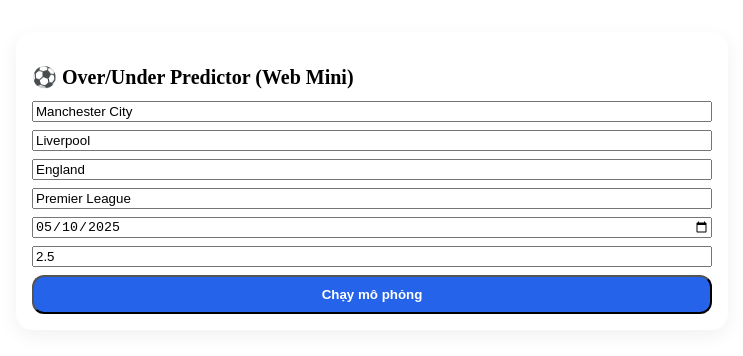
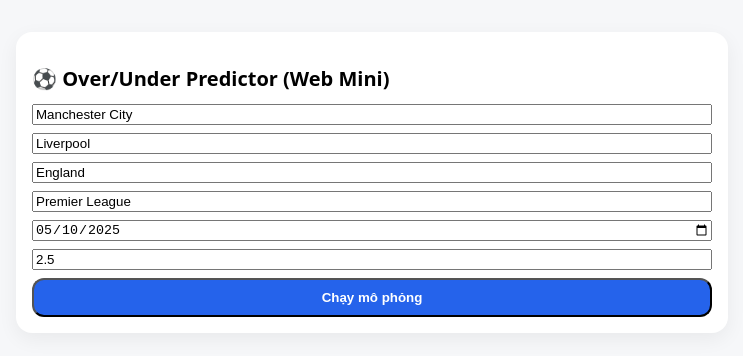
Before and after one commit to quocminhvo93-boop/ou-predictor, a Next.js app: page / in a window 1280 px wide. Shown: the top 356 px of the page, without its empty margins (268-1011 px from the left). Built offline with nearby package versions, Linux system fonts and the light colour scheme.

Commit message:
Create layout.js

```diff
--- /dev/null
+++ b/app/layout.js
@@ -0,0 +1,14 @@
+export const metadata = {
+  title: "OU Predictor",
+  description: "Mini web chạy dự đoán Over/Under",
+};
+
+export default function RootLayout({ children }) {
+  return (
+    <html lang="vi">
+      <body style={{ fontFamily: "system-ui, Arial, sans-serif", background: "#f6f7f9" }}>
+        {children}
+      </body>
+    </html>
+  );
+}
```
